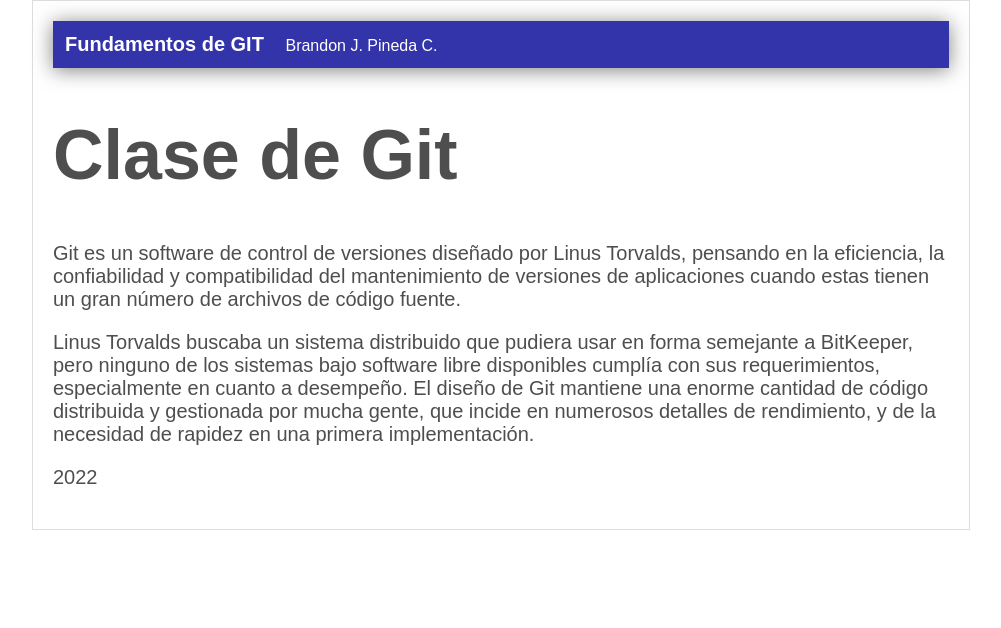
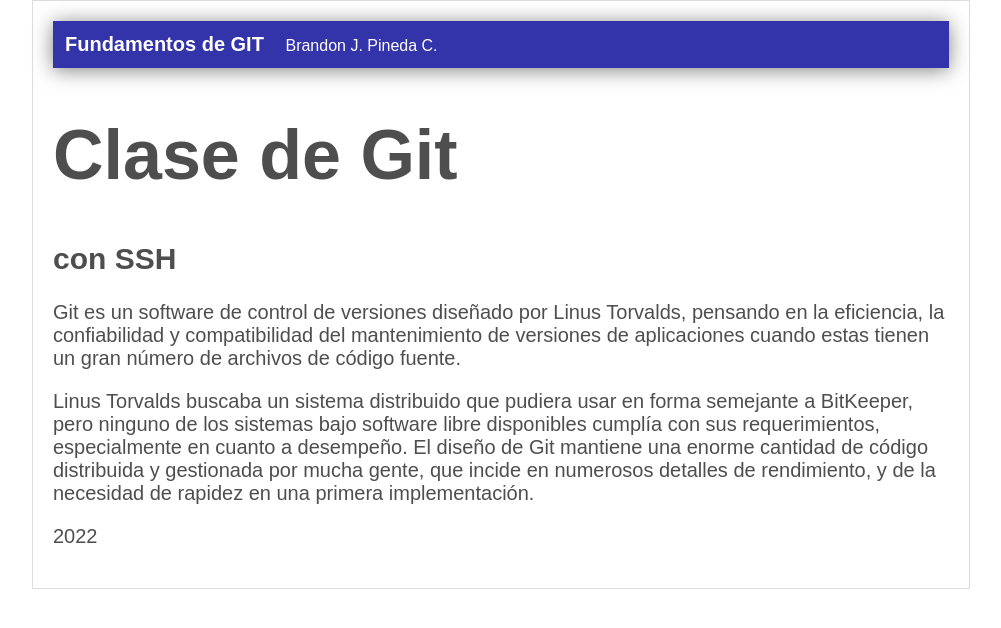
Before and after one commit to Brandonp22/Demo, a plain HTML site: page index.html in a window 1280 px wide. Shown: the whole page, without its empty margins (139-1140 px from the left). Drawn offline with Linux system fonts and the light colour scheme.

Commit message:
pasamos a ssh

```diff
--- a/index.html
+++ b/index.html
@@ -16,7 +16,7 @@
         <div id="post">
 
             <h1>Clase de Git</h1>
-
+            <h2>con SSH</h2>
             <p>Git es un software de control de versiones diseñado por Linus Torvalds, pensando en la eficiencia, la confiabilidad y compatibilidad del mantenimiento de versiones de aplicaciones cuando estas tienen un gran número de archivos de código fuente.</p>
             <p>Linus Torvalds buscaba un sistema distribuido que pudiera usar en forma semejante a BitKeeper, pero ninguno de los sistemas bajo software libre disponibles cumplía con sus requerimientos, especialmente en cuanto a desempeño. El diseño de Git mantiene una enorme cantidad de código distribuida y gestionada por mucha gente, que incide en numerosos detalles de rendimiento, y de la necesidad de rapidez en una primera implementación.</p>
             <p>2022</p>
```
